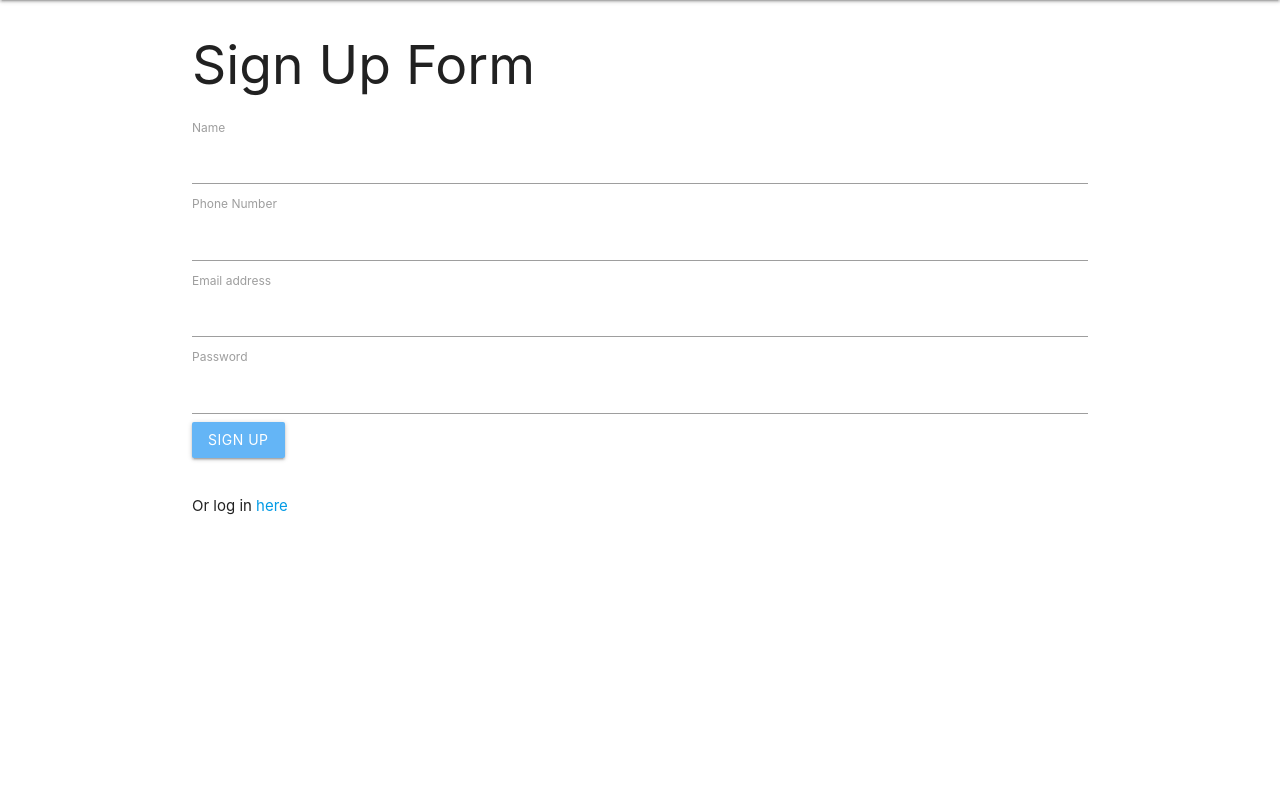
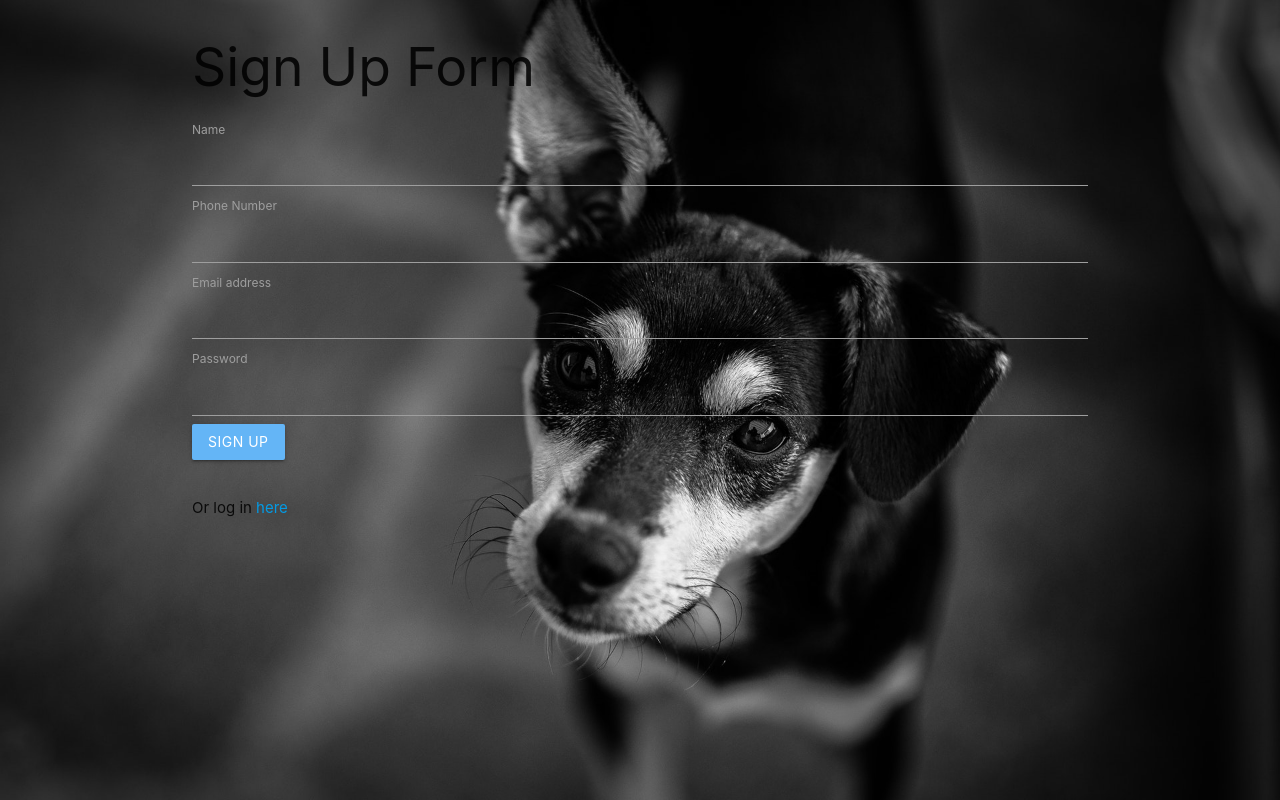
Before and after one commit to babco1kr/PetPals, a Node project: template views/signup.handlebars in a window 1280 px wide. Shown: the part 64-864 px from the top of the page. Before the commit the page ends 579 px from the top, so only its background shows below. Run offline with Node 20 templates, Linux system fonts and the light colour scheme; the template is opened without the code that fills it, so the values that code supplies are empty; some libraries are stand-ins or nearby versions.

Commit message:
backround image added, sign up form given id

```diff
--- a/public/styles/styles.css
+++ b/public/styles/styles.css
@@ -12,3 +12,10 @@
   position: fixed;
 
 }
+
+#signuppage {
+  background-image: url("../images/animal-black-and-white-close-up-96424.jpg");
+  height: 100vh;
+  background-size: cover;
+  padding-top: 2px;
+}
--- a/views/signup.handlebars
+++ b/views/signup.handlebars
@@ -1,6 +1,7 @@
+<div id="signuppage">
 <div class="container">
     <div class="row">
-      <div class="col-md-6 col-md-offset-3">
+      <div class="col-md-6 col-md-offset-3" id="signupform">
         <h2>Sign Up Form</h2>
         <form class="signup">
           <div class="form-group">
@@ -30,5 +31,5 @@
       </div>
     </div>
   </div>
-
+</div>
   <script src = "/js/signup.js"></script>
```
Also changed, not shown: public/images/animal-black-and-white-close-up-96424.jpg (added).
